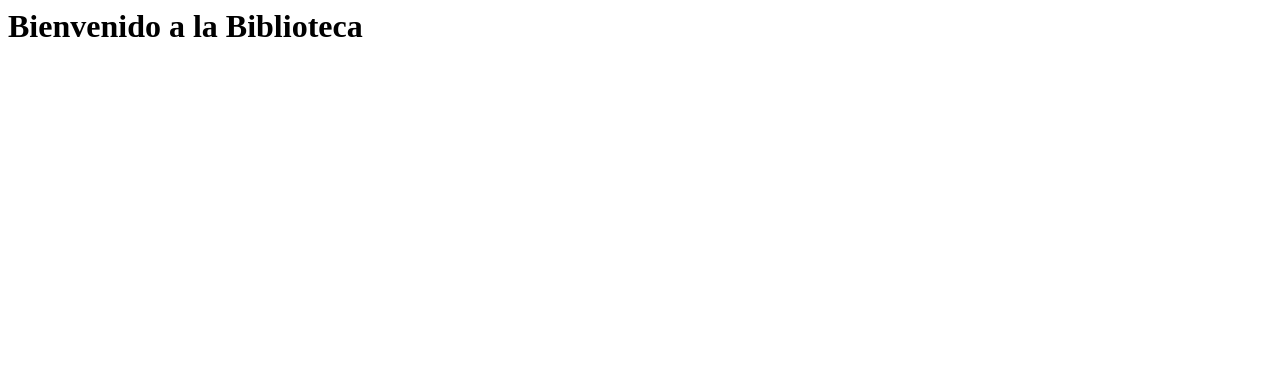
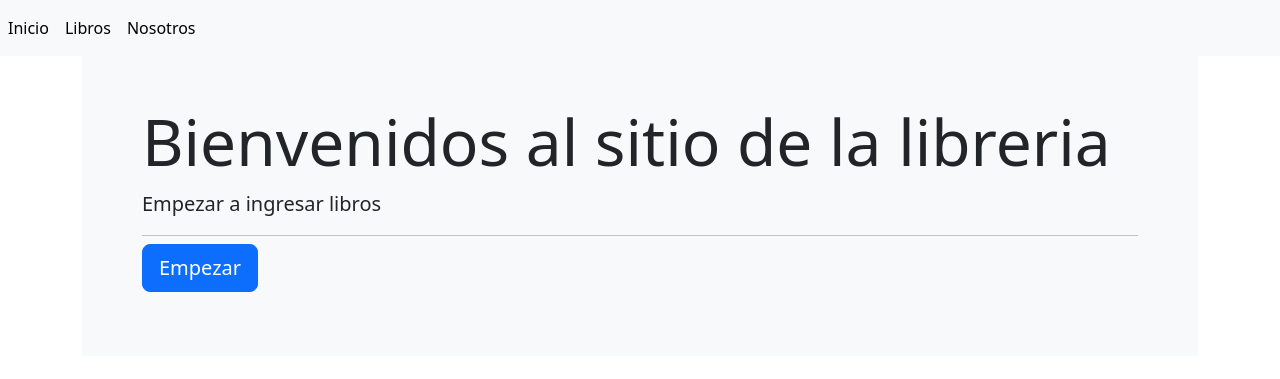
Before and after one commit to Bryan0813/micrud, a Django app: page / in a window 1280 px wide. Shown: the top 379 px of the page. Run offline with Django 5.2, Linux system fonts and the light colour scheme.

Commit message:
base de datos

```diff
--- a/libreria/templates/base.html
+++ b/libreria/templates/base.html
@@ -1,30 +1,24 @@
 {% load static %}
 <!doctype html>
 <html lang="en">
+
 <head>
     <title>{% block titulo %} {% endblock %}</title>
     <!-- Required meta tags -->
     <meta charset="utf-8" />
-        <meta
-            name="viewport"
-            content="width=device-width, initial-scale=1, shrink-to-fit=no"
-        />
+    <meta name="viewport" content="width=device-width, initial-scale=1, shrink-to-fit=no" />
 
     <!-- Bootstrap CSS v5.2.1 -->
-        <link
-            href="https://cdn.jsdelivr.net/npm/bootstrap@5.3.2/dist/css/bootstrap.min.css"
-            rel="stylesheet"
-            integrity="sha384-T3c6CoIi6uLrA9TneNEoa7RxnatzjcDSCmG1MXxSR1GAsXEV/Dwwykc2MPK8M2HN"
-            crossorigin="anonymous"
-        />
+    <link href="https://cdn.jsdelivr.net/npm/bootstrap@5.3.2/dist/css/bootstrap.min.css" rel="stylesheet"
+        integrity="sha384-T3c6CoIi6uLrA9TneNEoa7RxnatzjcDSCmG1MXxSR1GAsXEV/Dwwykc2MPK8M2HN" crossorigin="anonymous" />
 </head>
 
 <body>
     <nav class="navbar navbar-expand navbar-light bg-light">
         <div class="nav navbar-nav">
-                <a class="nav-item nav-link active" href="#">Inicio </a>
-                <a class="nav-item nav-link active" href="#">Libros </a>
-                <a class="nav-item nav-link active" href="#">Nosotros </a>
+            <a class="nav-item nav-link active" href="{% url 'inicio' %}">Inicio </a>
+            <a class="nav-item nav-link active" href="{% url 'libros' %}">Libros </a>
+            <a class="nav-item nav-link active" href="{% url 'nosotros' %}">Nosotros </a>
         </div>
     </nav>
 
@@ -40,16 +34,13 @@
 
 
     <!-- Bootstrap JavaScript Libraries -->
-        <script
-            src="https://cdn.jsdelivr.net/npm/@popperjs/core@2.11.8/dist/umd/popper.min.js"
+    <script src="https://cdn.jsdelivr.net/npm/@popperjs/core@2.11.8/dist/umd/popper.min.js"
         integrity="sha384-I7E8VVD/ismYTF4hNIPjVp/Zjvgyol6VFvRkX/vR+Vc4jQkC+hVqc2pM8ODewa9r"
-            crossorigin="anonymous"
-        ></script>
+        crossorigin="anonymous"></script>
 
-        <script
-            src="https://cdn.jsdelivr.net/npm/bootstrap@5.3.2/dist/js/bootstrap.min.js"
+    <script src="https://cdn.jsdelivr.net/npm/bootstrap@5.3.2/dist/js/bootstrap.min.js"
         integrity="sha384-BBtl+eGJRgqQAUMxJ7pMwbEyER4l1g+O15P+16Ep7Q9Q+zqX6gSbd85u4mG4QzX+"
-            crossorigin="anonymous"
-        ></script>
+        crossorigin="anonymous"></script>
 </body>
+
 </html>
--- /dev/null
+++ b/libreria/templates/paginas/inicio.html
@@ -0,0 +1,20 @@
+{% extends "base.html" %}
+
+{% block titulo %} Inicio {% endblock %}
+
+{% block contenido %}
+
+
+<div class="p-5 mb-4 bg-light ">
+    <div class="container">
+        <h1 class="display-3">Bienvenidos al sitio de la libreria</h1>
+        <p class="lead">Empezar a ingresar libros</p>
+        <hr class="my-2">
+        <p class="lead">
+            <a class="btn btn-primary btn-lg" href="jumbo action link" role="button">Empezar</a></>
+        </p>
+    </div>
+</div>
+
+
+{% endblock %}
--- a/libreria/urls.py
+++ b/libreria/urls.py
@@ -4,4 +4,9 @@ from . import views
 urlpatterns =[
     path('',views.inicio, name='inicio'),
     path('nosotros',views.nosotros, name='nosotros'),
+    path('libros',views.libros, name='libros'),
+    path('libros/crear',views.crear, name='crear'),
+    path('libros/editar',views.editar, name='editar'),
+
+
 ]
--- a/libreria/views.py
+++ b/libreria/views.py
@@ -3,7 +3,16 @@ from django.http import HttpResponse
 
 # Create your views here.
 def inicio(request):
-    return HttpResponse("<h1>Bienvenido a la Biblioteca</h1>")
+    return render(request,'paginas/inicio.html')
 
 def nosotros(request):
-    return render(request, 'paginas/nosotros.html')
+    return render(request,'paginas/nosotros.html')
+
+def libros(request):
+    return render(request,'libros/index.html')
+
+def crear(request):
+    return render(request,'libros/crear.html')
+
+def editar(request):
+    return render(request,'libros/editar.html')
```
Also changed, not shown: libreria/templates/libros/crear.html (+12 -1 lines), libreria/templates/libros/editar.html (+12 -1 lines), libreria/templates/libros/form.html (+13 -0 lines), libreria/templates/libros/index.html (+28 -14 lines), micrud/settings.py (+6 -2 lines). Lines whose indentation alone changed are shown as unchanged.
